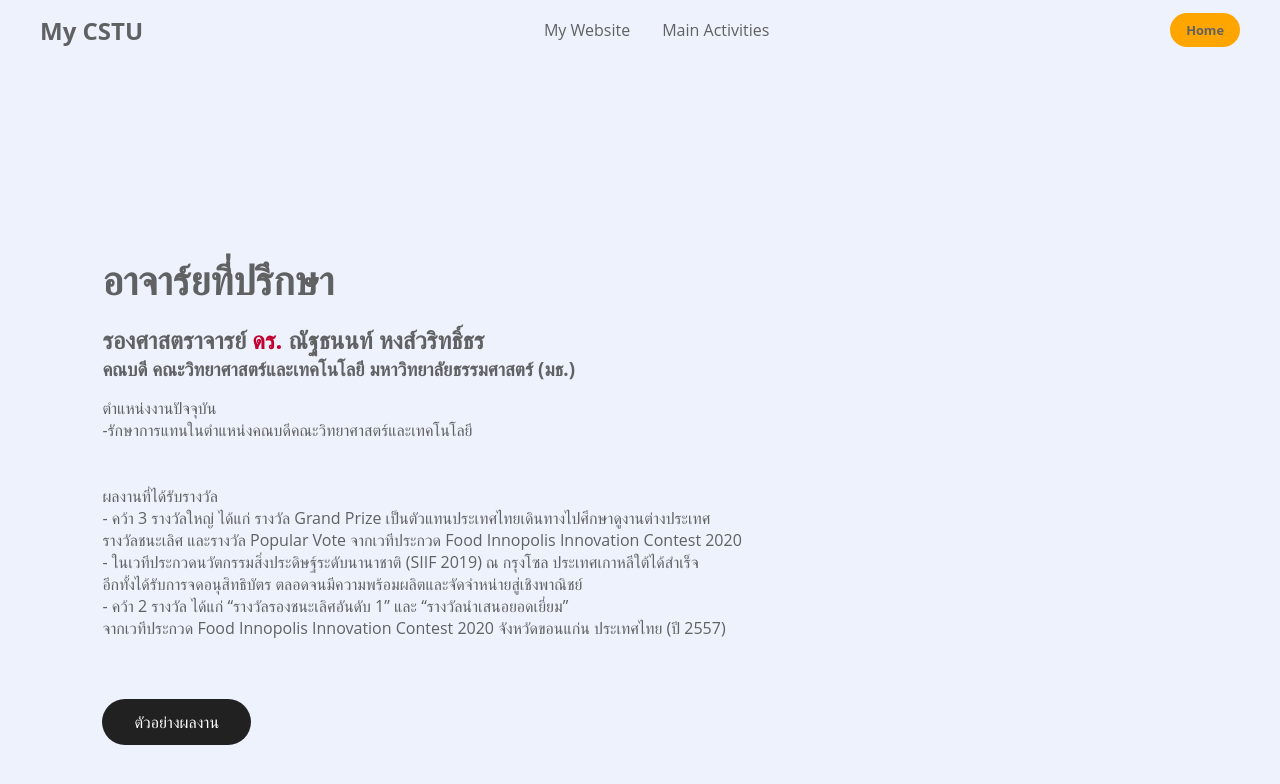
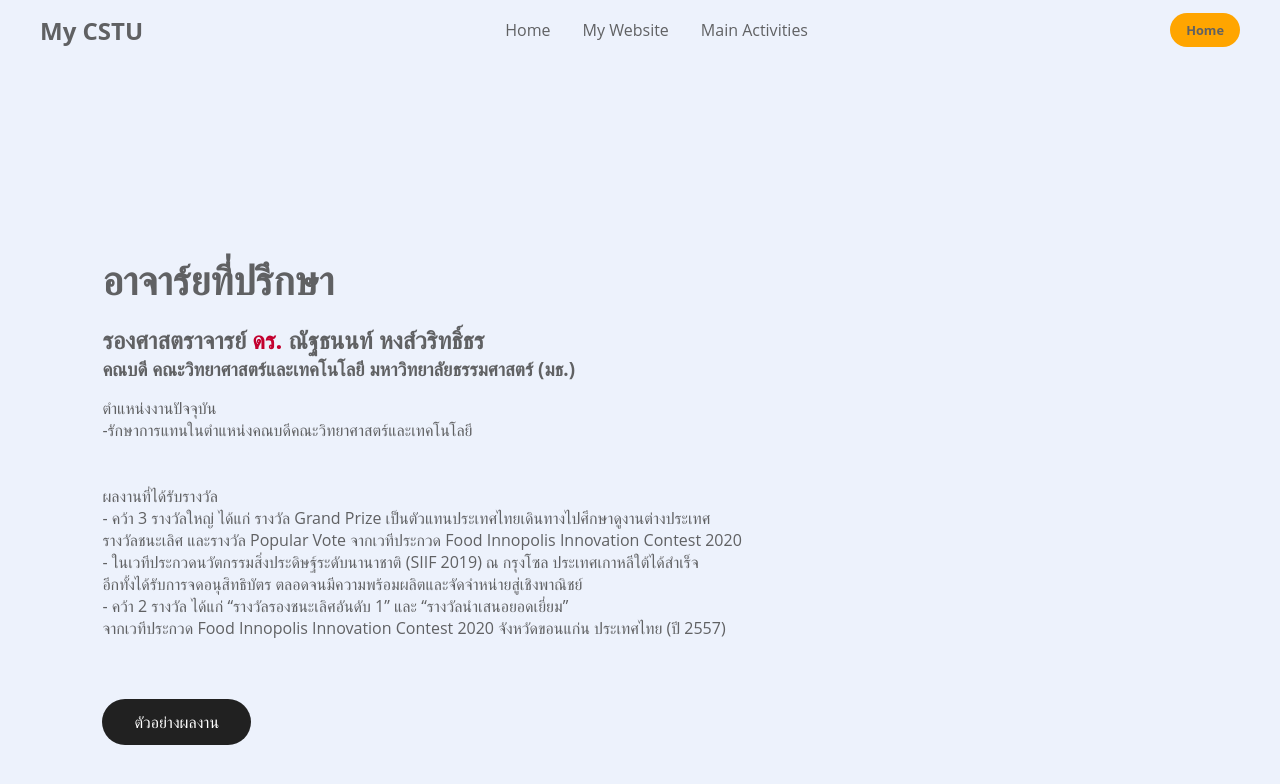
Before and after one commit to PHURITfuengfu/MyCSTUPassport-6609650038, a plain HTML site: page html/myAdvisor.html in a window 1280 px wide. Drawn offline with Linux system fonts and the light colour scheme.

Commit message:
Update myAdvisor.html

```diff
--- a/html/myAdvisor.html
+++ b/html/myAdvisor.html
@@ -16,8 +16,9 @@
         <div class="navbar">
             <div class="logo"><a href="#">My CSTU</a></div>
             <ul class="links">
-                <li><a href="../html/html.html">My Website</a></li>
-                <li><a href="../html/Main activities.html">Main Activities</a></li>
+                <li><a href="html/index.html">Home</a></li>
+                <li><a href="html/html.html">My Website</a></li>
+                <li><a href="html/myActivities.html">Main Activities</a></li>
             </ul>
             <a href="../index.html" class="action_btn">Home</a>
             <div class="toggle_btn">
@@ -26,8 +27,9 @@
         </div>
 
         <div class="dropdown_menu">
-            <li><a href="../html/html.html">My Website</a></li>
-                <li><a href="../html/Main activities.html">Main Activities</a></li>
+            <li><a href="html/index.html">Home</a></li>
+                <li><a href="html/html.html">My Website</a></li>
+                <li><a href="html/myActivities.html">Main Activities</a></li>
                 <li><a href="../index.html" class="action_btn">Home</a></li>
         </div>
     </header>
```
